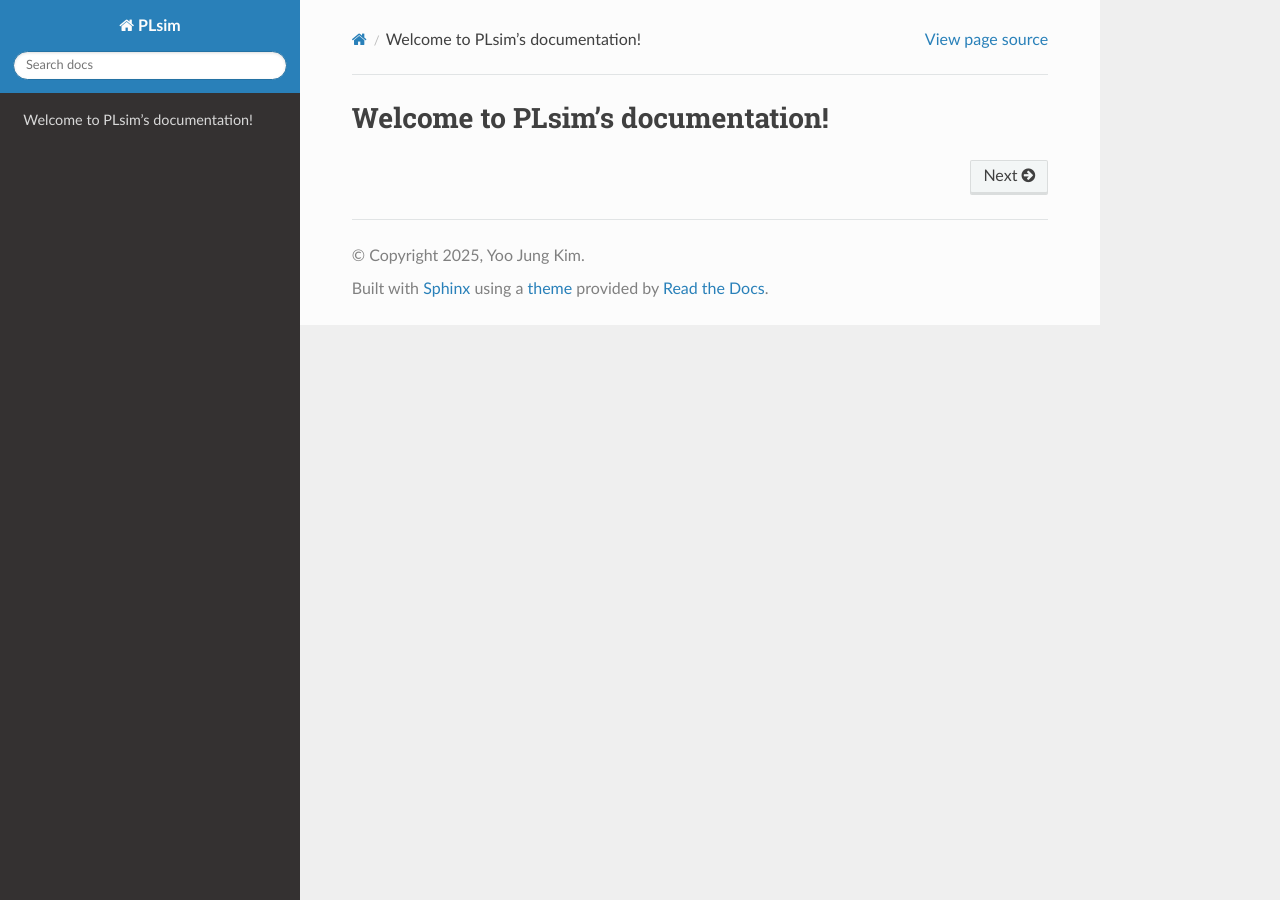
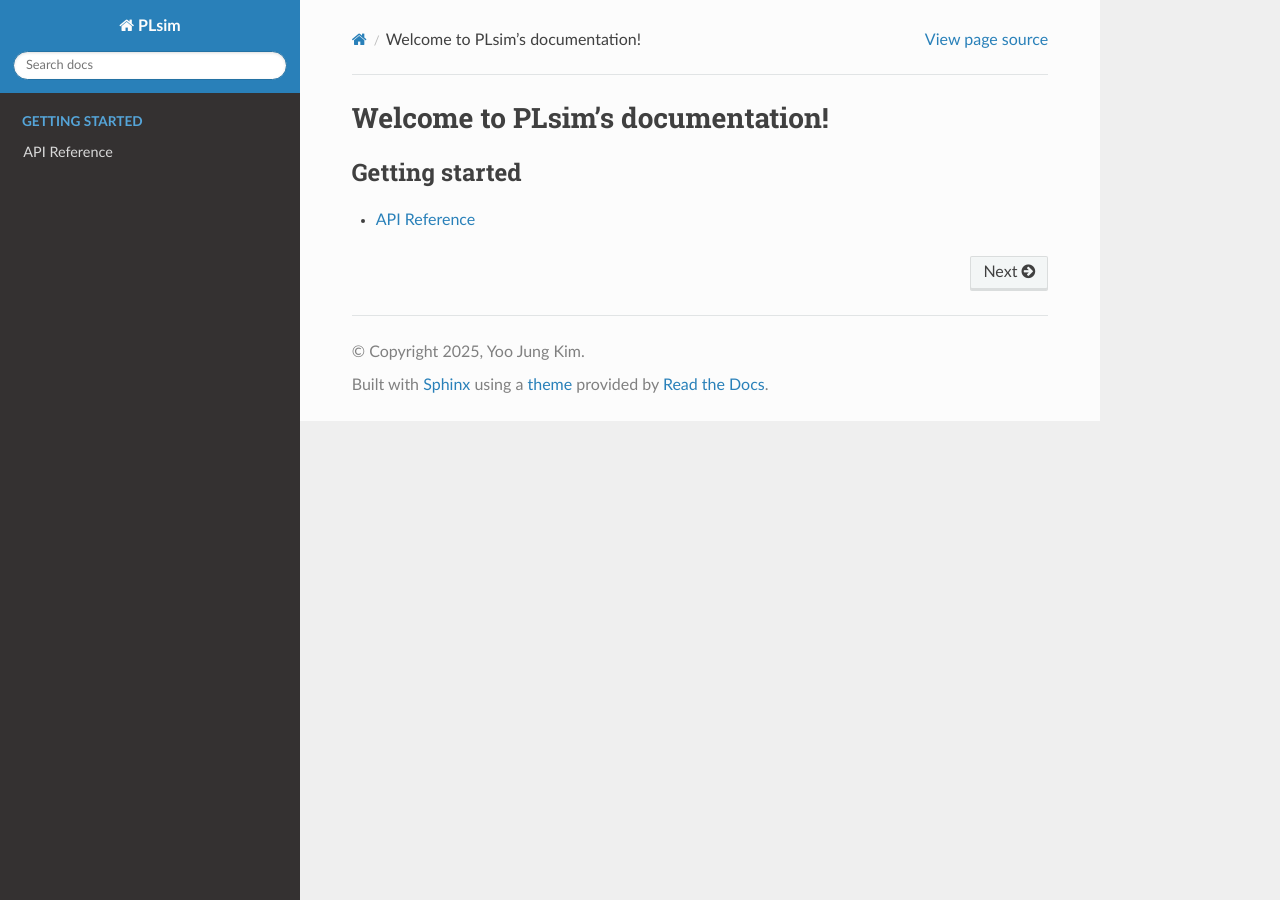
Before and after one commit to YooJung-Kim/PLsim, a Sphinx documentation site: the page built from docs/source/index.rst, in a window 1280 px wide. Built offline with Sphinx 7.4.7 and the Read the Docs theme 3.1.0, drawn with Linux system fonts in a browser that asks for light colours.

```diff
--- a/docs/source/api/index.rst
+++ b/docs/source/api/index.rst
@@ -1,5 +1,5 @@
 API Reference
 =============
 
-.. automodapi:: PLsim
+.. automodapi:: src
    :no-heading:
--- a/docs/source/index.rst
+++ b/docs/source/index.rst
@@ -12,6 +12,7 @@ Welcome to PLsim's documentation!
 
    tutorials/tutorials
 
+   api/index
 
 
 .. Indices and tables
```
